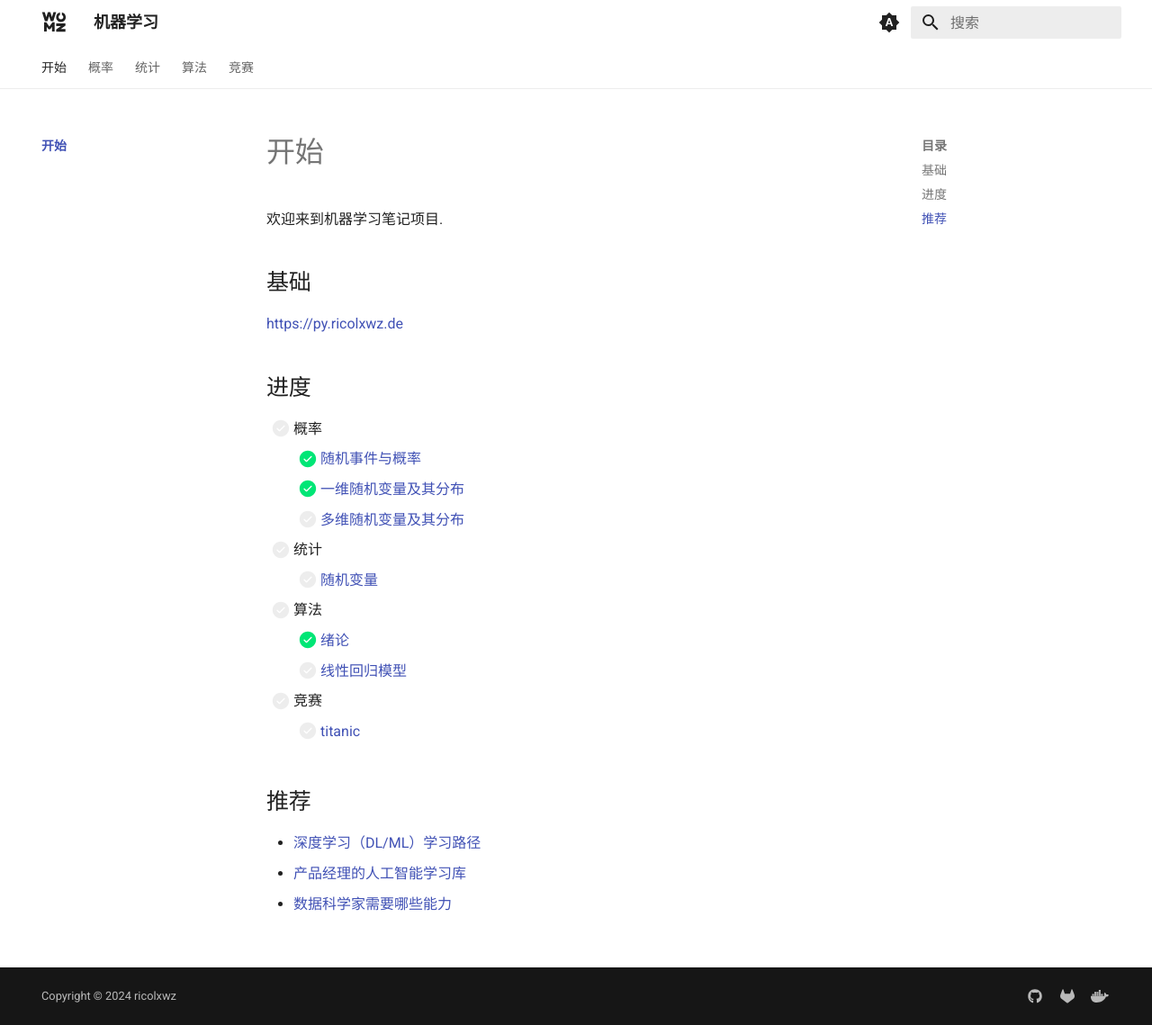
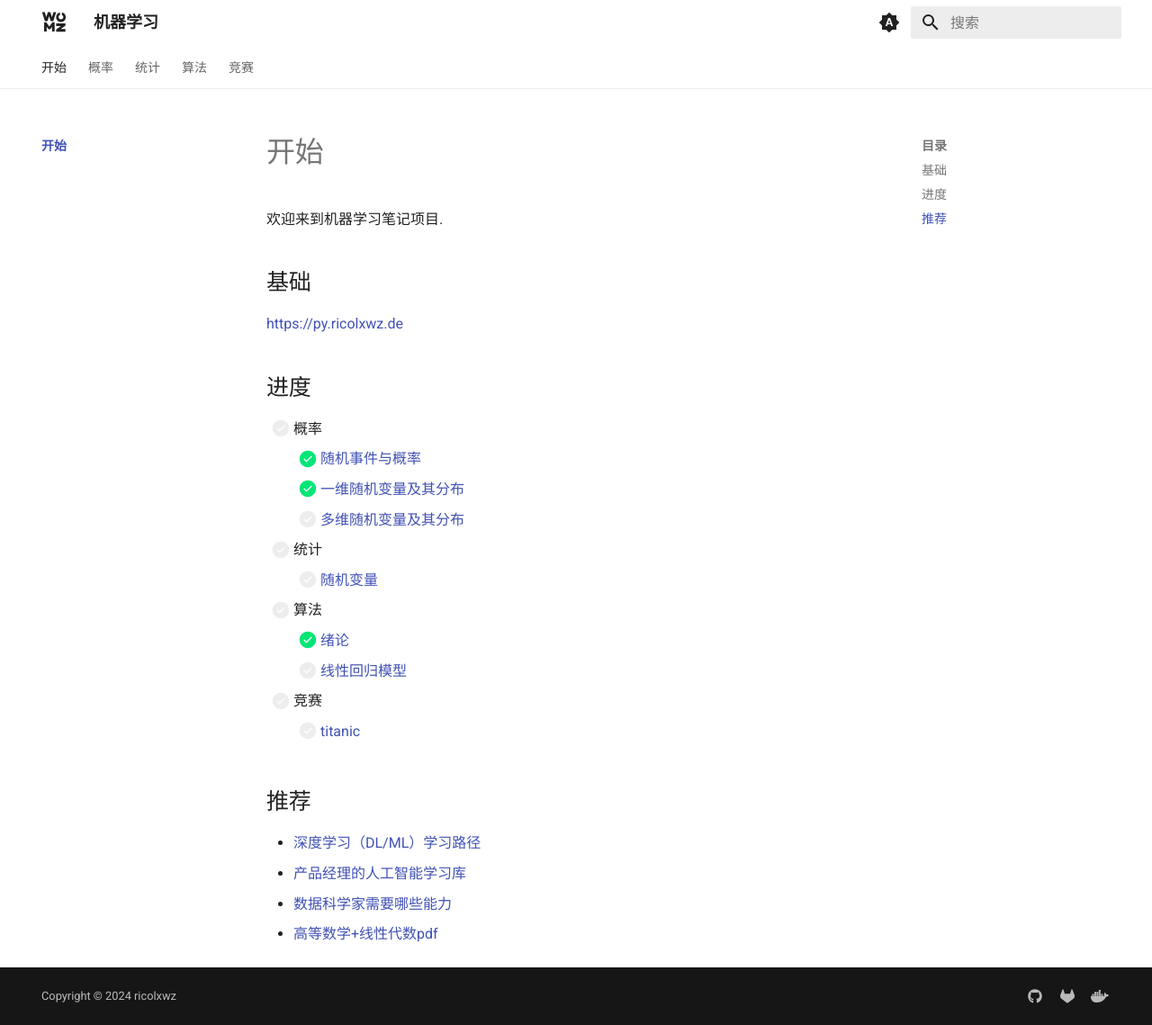
Before and after one commit to sigmax01/ml, an MkDocs documentation site: the page built from docs/index.md, in a window 1280 px wide and 1139 px high. Shown: the whole window at 90% size. Built offline with MkDocs 1.6.1 and Material for MkDocs 9.7.7, drawn with Linux system fonts in a browser that asks for light colours.

Commit message:
docs: Update documentation with additional learning resources and corrected URLs

```diff
--- a/docs/index.md
+++ b/docs/index.md
@@ -25,3 +25,4 @@
 - [深度学习（DL/ML）学习路径](https://github.com/loveunk/machine-learning-deep-learning-notes/tree/master?tab=readme-ov-file)
 - [产品经理的人工智能学习库](https://easyai.tech/)
 - [数据科学家需要哪些能力](https://cn.linkedin.com/pulse/%E6%95%B0%E6%8D%AE%E7%A7%91%E5%AD%A6%E5%AE%B6%E9%9C%80%E8%A6%81%E5%93%AA%E4%BA%9B%E8%83%BD%E5%8A%9B-song-xue)
+- [高等数学+线性代数pdf](https://share.ricolxwz.io/machine-learning/math/kaoyanshuxue.pdf)
```
